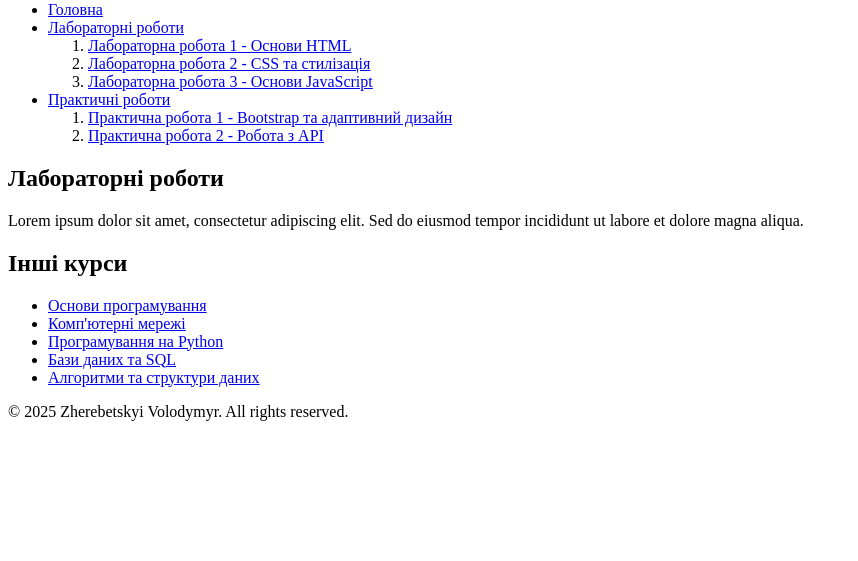
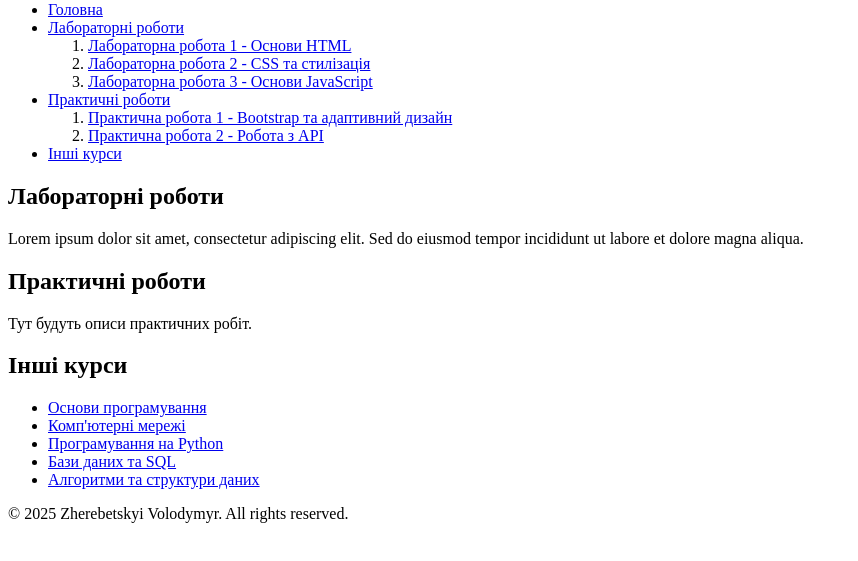
Before and after one commit to vzherebetskyi2021/lab-pr, a plain HTML site: page index.html in a window 1280 px wide. Shown: the part 79-640 px from the top of the page, without its empty margins (0-858 px from the left). Drawn offline with Linux system fonts and the light colour scheme.

Commit message:
Update index.html

```diff
--- a/index.html
+++ b/index.html
@@ -12,9 +12,9 @@
 
     <nav>
         <ul>
-            <li><a href="https://app.netlify.com/teams/vzherebetskyi2021/sites">Головна</a></li>
+            <li><a href="#home">Головна</a></li>
             <li>
-                <a href="#">Лабораторні роботи</a>
+                <a href="#lab-works">Лабораторні роботи</a>
                 <ol>
                     <li><a href="https://lab1zherebetskyi.netlify.app/">Лабораторна робота 1 - Основи HTML</a></li>
                     <li><a href="https://lab2zherebetskyi.netlify.app/">Лабораторна робота 2 - CSS та стилізація</a></li>
@@ -22,24 +22,30 @@
                 </ol>
             </li>
             <li>
-                <a href="#">Практичні роботи</a>
+                <a href="#practical-works">Практичні роботи</a>
                 <ol>
                     <li><a href="https://classy-kringle-123bc9.netlify.app/">Практична робота 1 - Bootstrap та адаптивний дизайн</a></li>
                     <li><a href="https://relaxed-liger-8212bf.netlify.app/">Практична робота 2 - Робота з API</a></li>
                 </ol>
             </li>
+            <li><a href="#courses">Інші курси</a></li>
         </ul>
     </nav>
 
     <main>
-        <article>
+        <article id="home">
             <section id="lab-works">
                 <h2>Лабораторні роботи</h2>
                 <p>Lorem ipsum dolor sit amet, consectetur adipiscing elit. Sed do eiusmod tempor incididunt ut labore et dolore magna aliqua.</p>
             </section>
+
+            <section id="practical-works">
+                <h2>Практичні роботи</h2>
+                <p>Тут будуть описи практичних робіт.</p>
+            </section>
         </article>
 
-        <aside>
+        <aside id="courses">
             <h2>Інші курси</h2>
             <ul>
                 <li><a href="https://www.udemy.com/course/c-programming-for-beginners/">Основи програмування</a></li>
```
